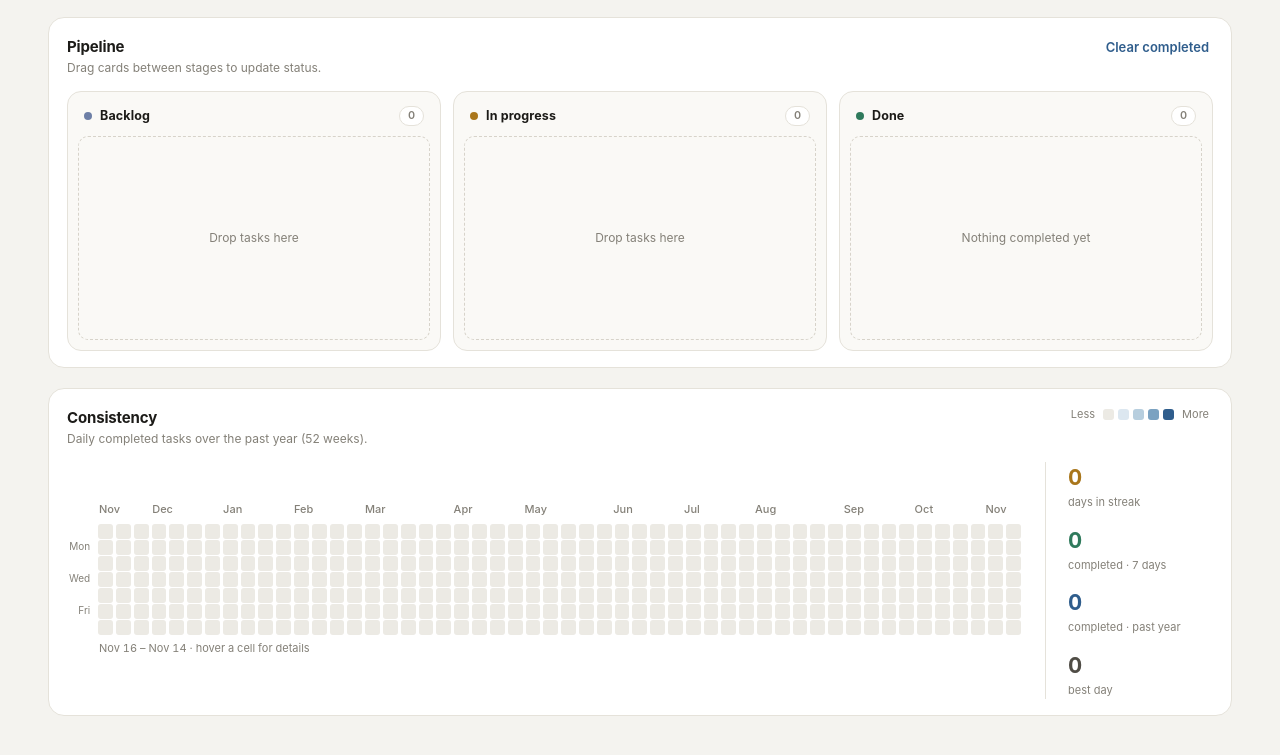
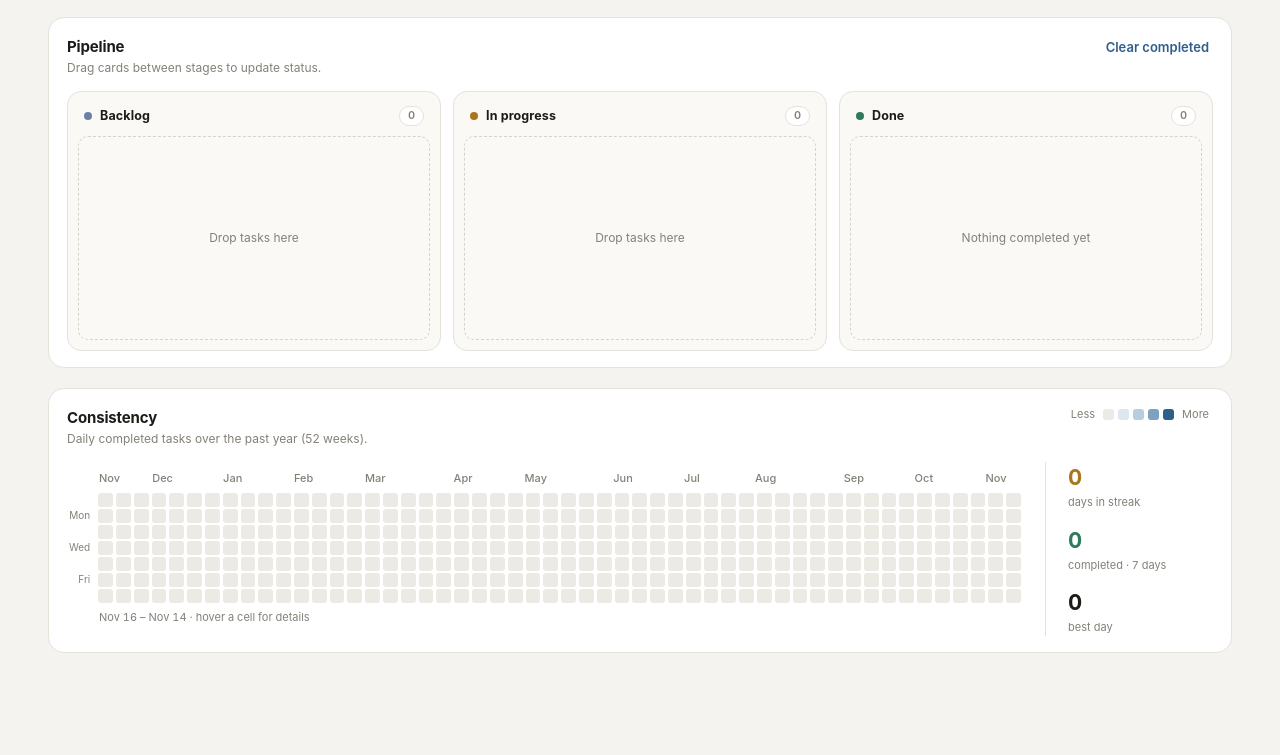
Before and after one commit to mdrealofficial/flowdesk, a browser extension: page dashboard.html in a window 1280 px wide. Shown: the part 199-954 px from the top of the page. After the commit the page ends 908 px from the top, so only its background shows below. Drawn offline with Linux system fonts and the light colour scheme.

Commit message:
Remove completed past year metric from consistency side rail

```diff
--- a/dashboard.css
+++ b/dashboard.css
@@ -620,14 +620,6 @@ body {
   color: var(--green);
 }
 
-.side-stat:nth-child(3) .side-value {
-  color: var(--accent);
-}
-
-.side-stat:nth-child(4) .side-value {
-  color: var(--text-dim);
-}
-
 .side-label {
   font-size: 11px;
   color: var(--muted);
--- a/dashboard.html
+++ b/dashboard.html
@@ -133,10 +133,6 @@
               <span class="side-label">completed · 7 days</span>
             </div>
             <div class="side-stat">
-              <span class="side-value" id="side-total-period">0</span>
-              <span class="side-label">completed · past year</span>
-            </div>
-            <div class="side-stat">
               <span class="side-value" id="side-best">0</span>
               <span class="side-label">best day</span>
             </div>
--- a/dashboard.js
+++ b/dashboard.js
@@ -33,7 +33,6 @@ const els = {
   sideStreak: $('#side-streak'),
   sideStreakLabel: $('#side-streak-label'),
   sideWeek: $('#side-week'),
-  sideTotalPeriod: $('#side-total-period'),
   sideBest: $('#side-best'),
   search: $('#search'),
   exportBtn: $('#export-btn'),
@@ -180,9 +179,6 @@ function render() {
   els.sideStreak.textContent = String(stats.streak);
   els.sideStreakLabel.textContent = stats.streak === 1 ? 'day in streak' : 'days in streak';
   els.sideWeek.textContent = String(stats.weekTotal);
-  if (els.sideTotalPeriod) {
-    els.sideTotalPeriod.textContent = String(stats.lifetime);
-  }
   els.sideBest.textContent = String(bestDay(state.history));
 
   renderBoard();
```
